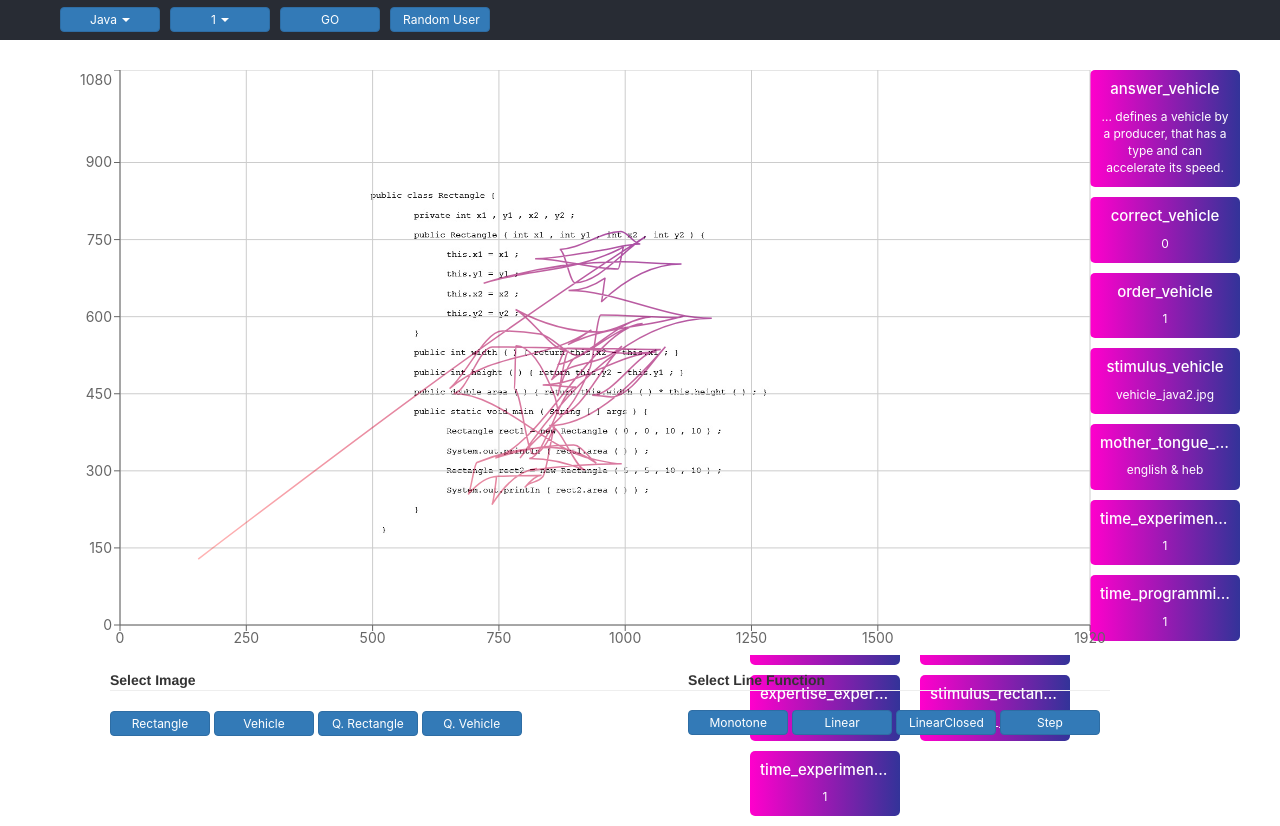
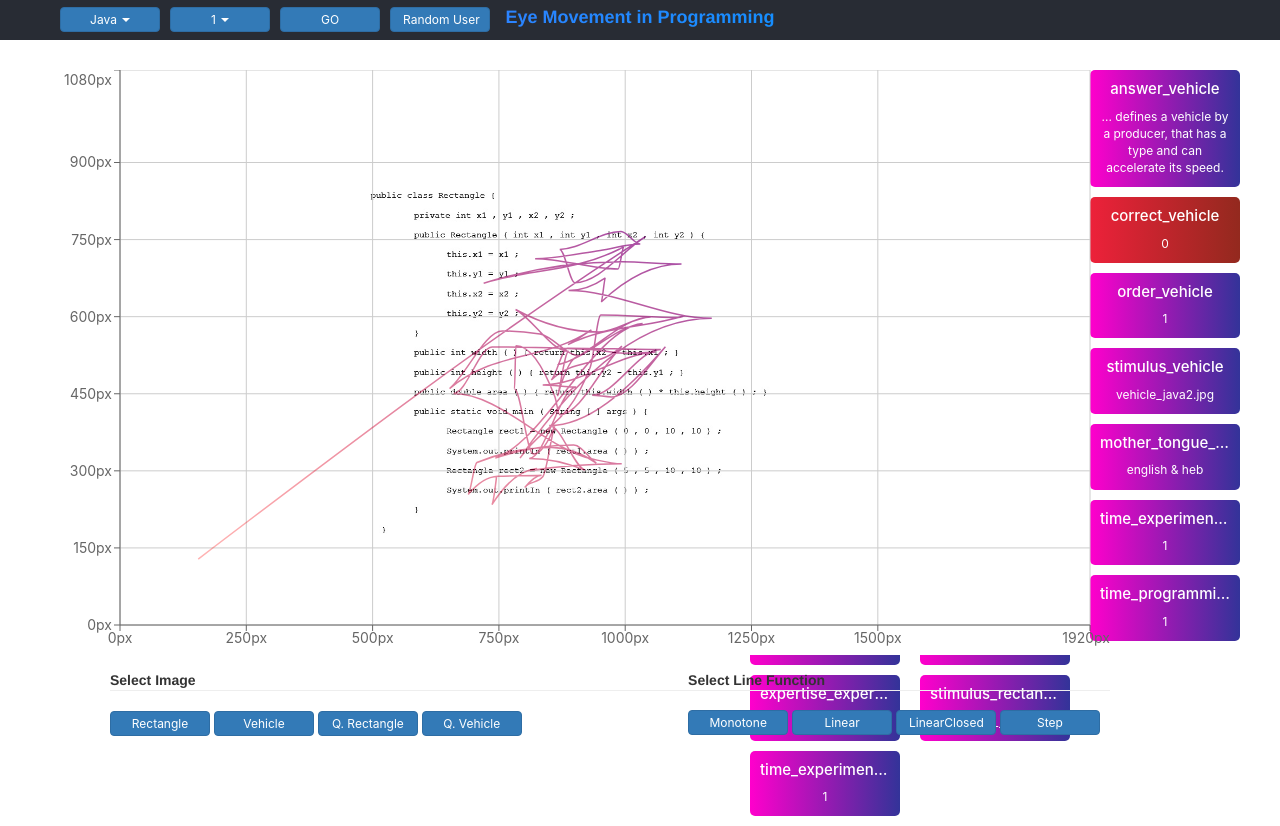
Before and after one commit to ashvtol/EMIP, a React (Create React App) app in the folder dashboard/: page / in a window 1280 px wide. Built offline with nearby package versions, Linux system fonts and the light colour scheme.

Commit message:
Added color to tiles in case of right/wrong answers and added title bar and separated buttons for images and line functions to give a cleaner look

```diff
--- a/dashboard/package.json
+++ b/dashboard/package.json
@@ -7,6 +7,7 @@
     "@testing-library/react": "^11.2.2",
     "@testing-library/user-event": "^12.2.2",
     "bootstrap": "^4.5.3",
+    "classnames": "^2.2.6",
     "react": "^17.0.1",
     "react-bootstrap": "^1.4.0",
     "react-dom": "^17.0.1",
--- a/dashboard/src/Cards.js
+++ b/dashboard/src/Cards.js
@@ -1,6 +1,7 @@
 import React from 'react';
 import './cardStyle.css'
 import Card from 'react-bootstrap/Card'
+import classNames from 'classnames';
 
 let label1Col = [];
 let label2Col = [];
@@ -35,13 +36,25 @@ class Cards extends React.Component {
         // console.log(this.state.labels);
     }
 
+    changeCardBg(value) {
+        if (value === 'correct_vehicle' || value === 'correct_rectangle') {
+            if (this.state.data[value] === 1) {
+                return "linear-gradient(to right, #76b852, #8dc26f)";
+            } else {
+                return "linear-gradient(to right, #ed213a, #93291e)";
+            }
+        }
+        return null;
+    }
+
     render() {
         return (
             <>
                 <div class={"cardsColumn1"}>
                     {label1Col.map((value, index) => {
                         return (
-                            <Card bg="primary" text="white" className={"cards"}>
+                            <Card bg="primary" text="white" className={"cards"}
+                                  style={{background: this.changeCardBg(value)}}>
                                 <Card.Body>
                                     <Card.Title>{value}</Card.Title>
                                     <Card.Text>
@@ -55,7 +68,8 @@ class Cards extends React.Component {
                 <div className={"cardsColumn2"}>
                     {label2Col.map((value, index) => {
                         return (
-                            <Card bg="primary" text="white" className={"cards"}>
+                            <Card bg="primary" text="white" className={"cards"}
+                                  style={{background: this.changeCardBg(value)}}>
                                 <Card.Body>
                                     <Card.Title>{value}</Card.Title>
                                     <Card.Text>
@@ -69,7 +83,8 @@ class Cards extends React.Component {
                 <div className={"cardsColumn3"}>
                     {label3Col.map((value, index) => {
                         return (
-                            <Card bg="primary" text="white" className={"cards"}>
+                            <Card bg="primary" text="white" className={"cards"}
+                                  style={{background: this.changeCardBg(value)}}>
                                 <Card.Body>
                                     <Card.Title>{value}</Card.Title>
                                     <Card.Text>
@@ -80,9 +95,7 @@ class Cards extends React.Component {
                         )
                     })}
                 </div>
-
             </>
-
         );
     }
 }
--- a/dashboard/src/CartesianPlot.js
+++ b/dashboard/src/CartesianPlot.js
@@ -11,7 +11,7 @@ import img8 from './data/q2.jpg';
 
 import Button from 'react-bootstrap/Button'
 import {
-    XAxis, YAxis, CartesianGrid, Line, ComposedChart
+    XAxis, YAxis, CartesianGrid, Line, ComposedChart, Tooltip
 } from 'recharts';
 
 
@@ -141,8 +141,8 @@ class CartesianPlot extends React.Component {
                             </linearGradient>
                         </defs>
                         <CartesianGrid/>
-                        <XAxis type="number" dataKey="LX" name="stature" domain={[0, 1920]} tickCount={10}/>
-                        <YAxis type="number" dataKey="LY" name="weight" domain={[0, 1080]} tickCount={10}/>
+                        <XAxis type="number" dataKey="LX" name="stature" domain={[0, 1920]} tickCount={10} unit={'px'}/>
+                        <YAxis type="number" dataKey="LY" name="weight" domain={[0, 1080]} tickCount={10} unit={'px'}/>
                         <Line
                             type={this.state.lineType}
                             dataKey="LY"
@@ -151,7 +151,7 @@ class CartesianPlot extends React.Component {
                             stroke="url(#colorUv)"
                             strokeWidth={1.5}
                         />
-                        {/*<Tooltip cursor={{strokeDasharray: '3 3'}}/>*/}
+                        {/*<Tooltip/>*/}
                     </ComposedChart>
                     <div className={"buttonHeading"}>
                         Select Image
--- a/dashboard/src/HeaderMenu.js
+++ b/dashboard/src/HeaderMenu.js
@@ -1,5 +1,6 @@
 import React from 'react';
 import './headerStyle.css'
+import classNames from 'classnames';
 
 class HeaderMenu extends React.Component {
     constructor(props) {
@@ -55,6 +56,9 @@ class HeaderMenu extends React.Component {
         return (
             <div>
                 <div className={"header"}>
+                    <div className={classNames("title", "rainbow_text_animated")} >
+                        Eye Movement in Programming
+                    </div>
                     <div className={"menu"}>
                         <div id={"menuItems"}>
                             <div className="dropdown">
--- a/dashboard/src/headerStyle.css
+++ b/dashboard/src/headerStyle.css
@@ -24,3 +24,34 @@
 .caret {
     margin-left: 5px !important;
 }
+
+.title {
+    position: absolute;
+    height: 40px;
+    width: 100%;
+    text-align: center;
+    color: white;
+    top: 5px;
+    font-size: large;
+    font-family: "Helvetica Neue", serif;
+    font-weight: bold;
+    /*background-color: white;*/
+}
+
+.rainbow_text_animated {
+    background: linear-gradient(to right, #6666ff, #0099ff, #00ff00, #ff3399, #6666ff);
+    -webkit-background-clip: text;
+    color: transparent;
+    animation: rainbow_animation 6s ease-in-out infinite;
+    background-size: 400% 100%;
+}
+
+@keyframes rainbow_animation {
+    0%, 100% {
+        background-position: 0 0;
+    }
+
+    50% {
+        background-position: 100% 0;
+    }
+}
```
Also changed, not shown: 1 other file (tests, documents, lock files or other folders).
